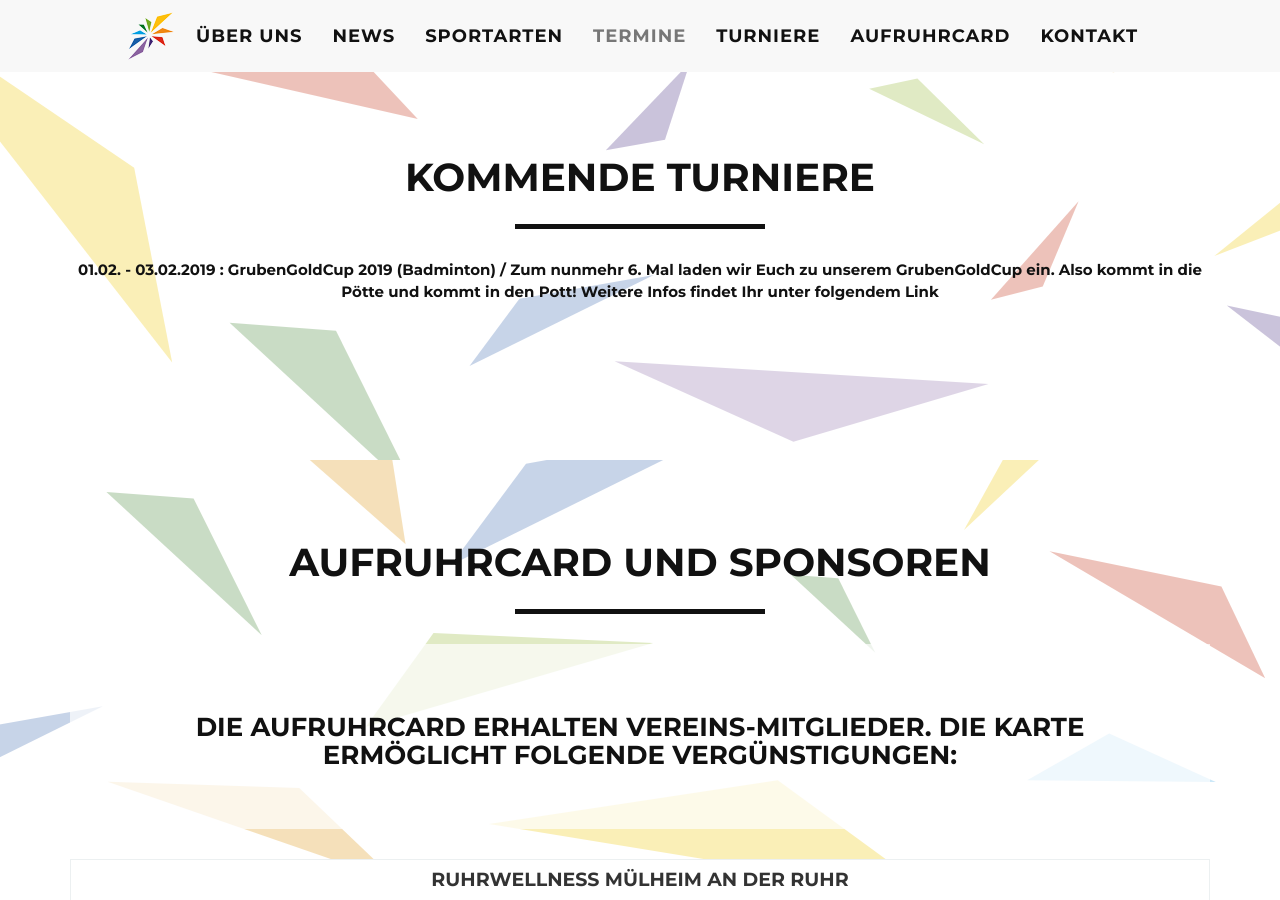
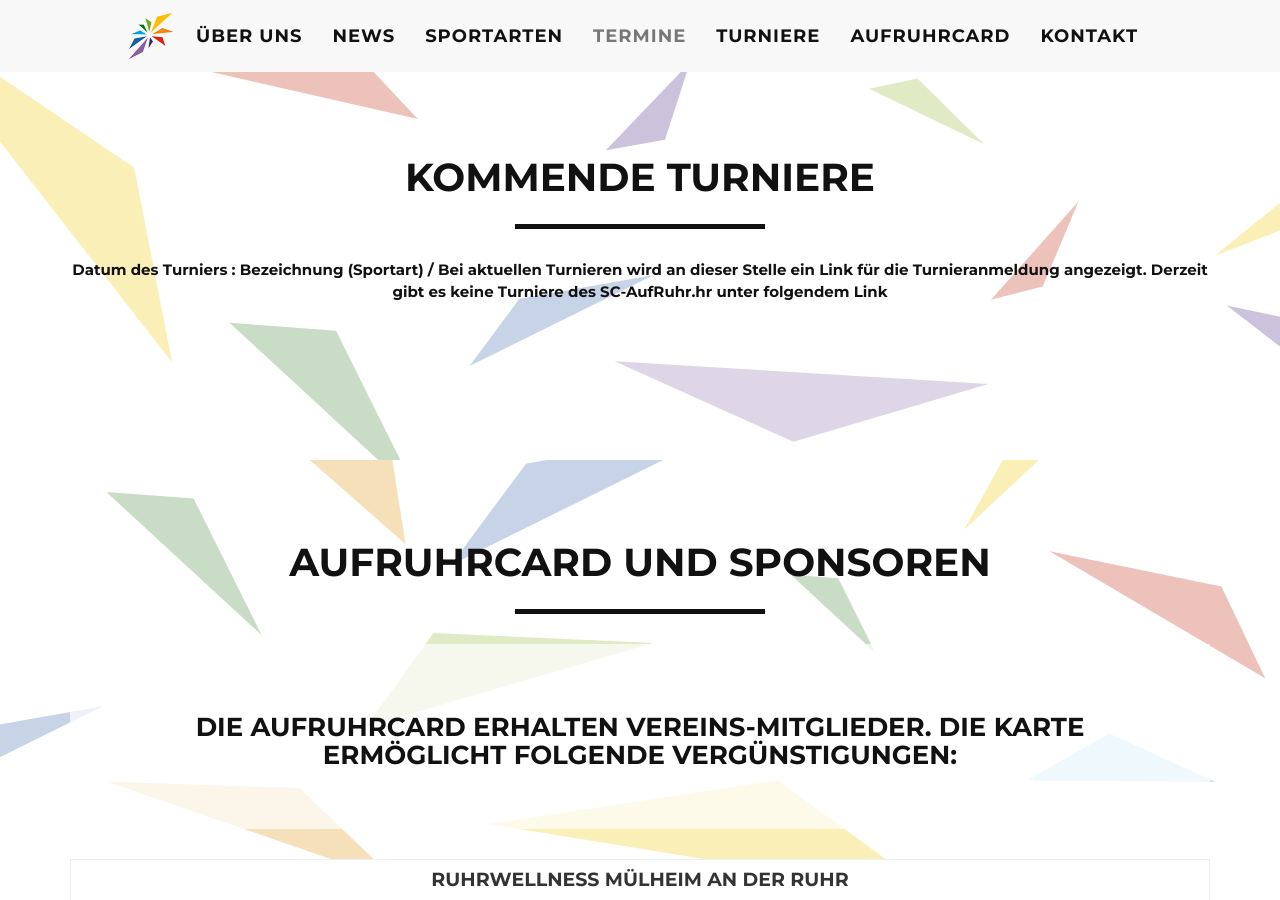
Before and after one commit to scarweb/scarweb.github.io, a Jekyll site: the page built from index.html, in a window 1280 px wide and 900 px high, scrolled down 4040 px. Built offline with Jekyll 4.4.1, drawn with Linux system fonts in a browser that asks for light colours.

Commit message:
Update tourniere.yml

```diff
--- a/_data/tourniere.yml
+++ b/_data/tourniere.yml
@@ -1,3 +1,3 @@
-- name: GrubenGoldCup 2019 (Badminton)
-  datum: 01.02. - 03.02.2019
-  text: Zum nunmehr 6. Mal laden wir Euch zu unserem GrubenGoldCup ein. Also kommt in die Pötte und kommt in den Pott! Weitere Infos findet Ihr unter folgendem Link
+- name: Bezeichnung (Sportart)
+  datum: Datum des Turniers
+  text: Bei aktuellen Turnieren wird an dieser Stelle ein Link für die Turnieranmeldung angezeigt. Derzeit gibt es keine Turniere des SC-AufRuhr.hr unter folgendem Link
```
